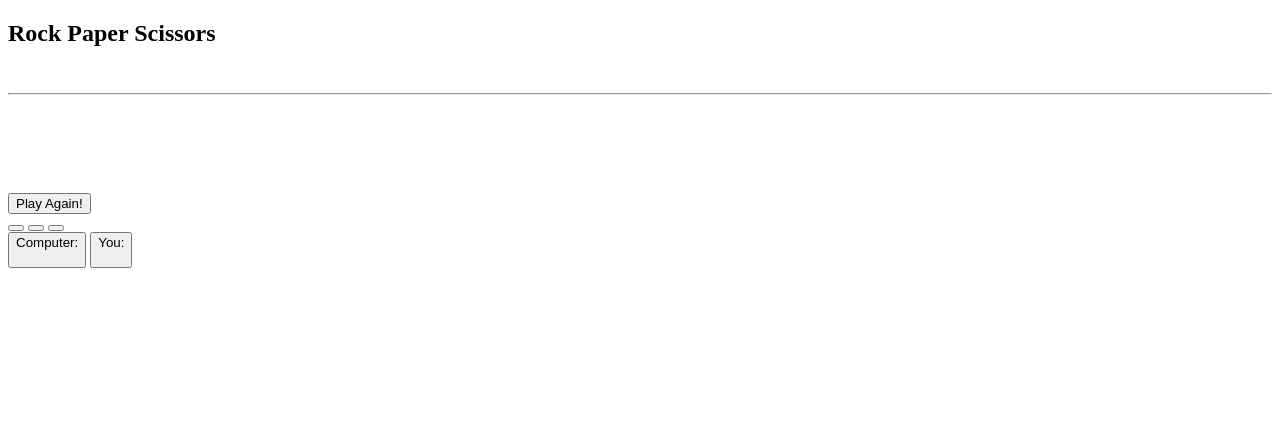
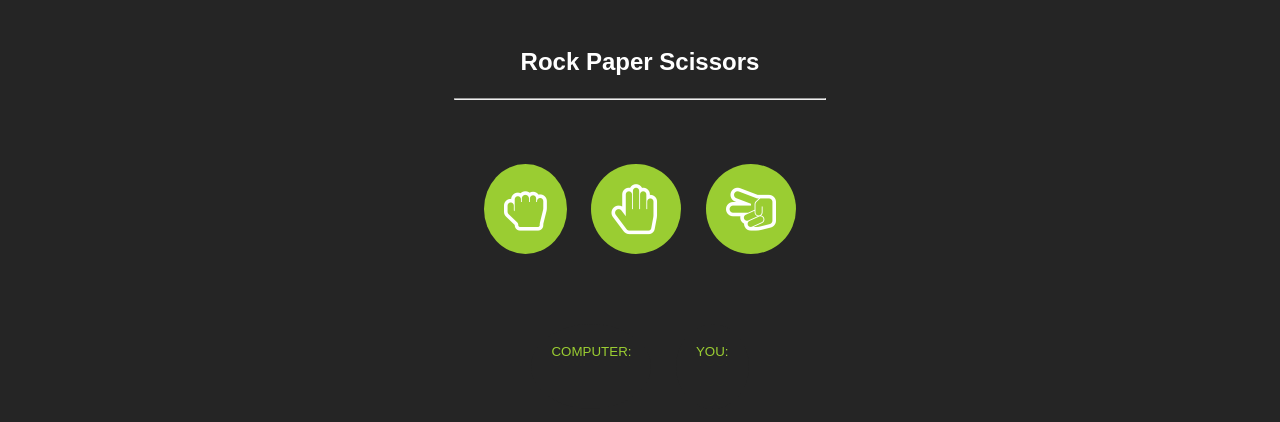
Before and after one commit to Glaysa/JSPractice_Rock-Paper-Scissors, a plain HTML site: page main.html in a window 1280 px wide. Drawn offline with Linux system fonts and the light colour scheme.

Commit message:
Linked the css file and font-awesome cdn

```diff
--- a/main.html
+++ b/main.html
@@ -3,7 +3,9 @@
 <head>
     <meta charset="UTF-8">
     <meta name="viewport" content="width=device-width, initial-scale=1.0">
-    <title>Document</title>
+    <link rel="stylesheet" href="https://cdnjs.cloudflare.com/ajax/libs/font-awesome/4.7.0/css/font-awesome.min.css">
+    <link rel="stylesheet" href="style.css">
+    <title>Rock Paper Scissors</title>
 </head>
 <body>
     <main>
```
